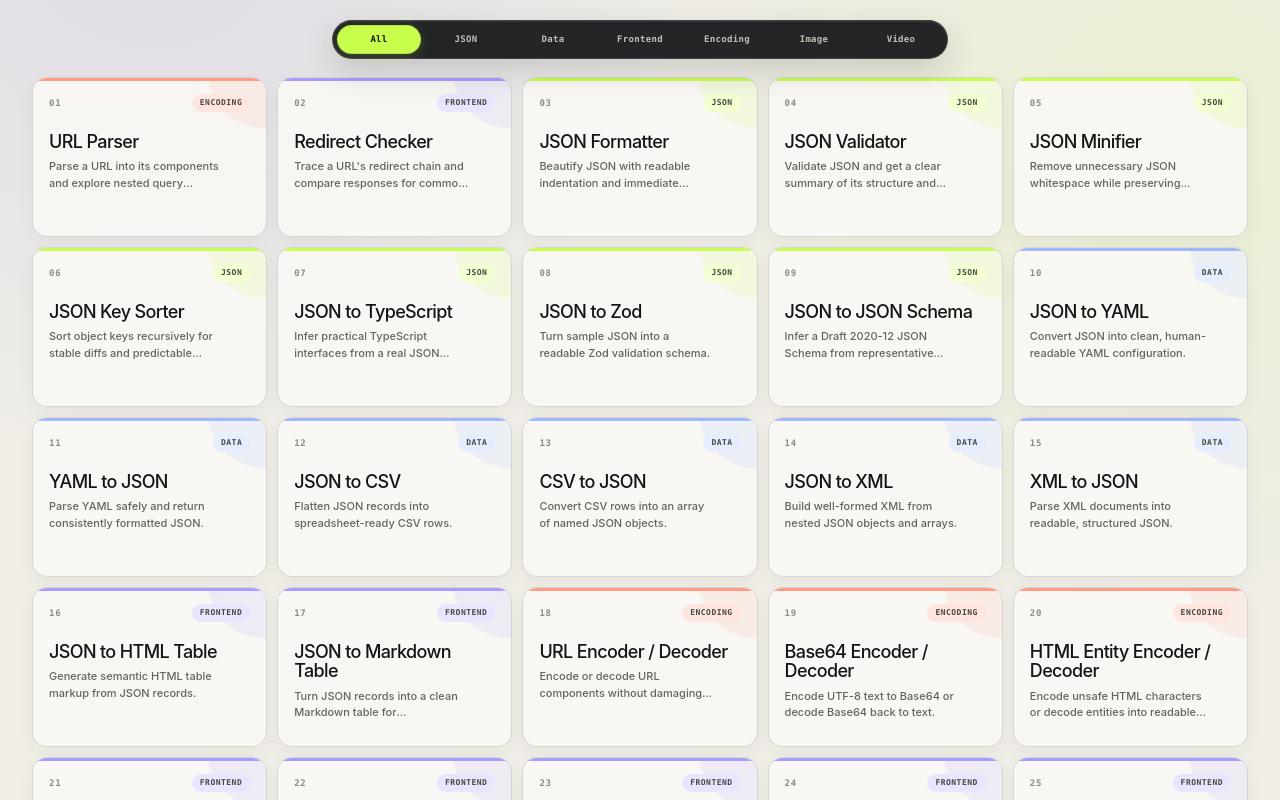
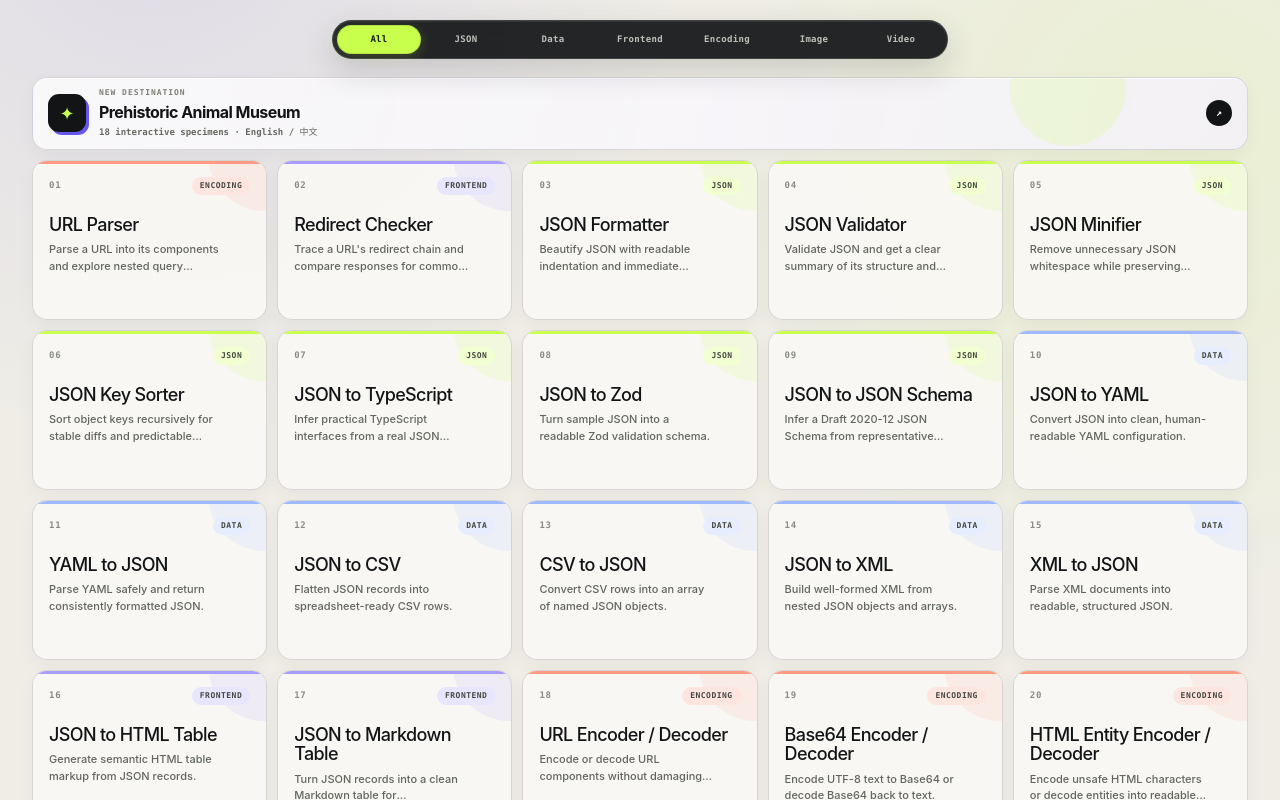
Before and after one commit to sufaith/xxf-json-frontend-toolbox, a Next.js app: page / in a window 1280 px wide. Shown: the top 800 px of the page. Built offline with nearby package versions, Linux system fonts and the light colour scheme.

Commit message:
Update ToolExplorer.tsx

```diff
--- a/components/ToolExplorer.tsx
+++ b/components/ToolExplorer.tsx
@@ -25,6 +25,11 @@ export function ToolExplorer() {
           ))}
         </div>
       </div>
+      <Link href="/animal/" className="museum-feature">
+        <span className="museum-feature__mark" aria-hidden="true">✦</span>
+        <span className="museum-feature__copy"><small>NEW DESTINATION</small><strong>Prehistoric Animal Museum</strong><em>18 interactive specimens · English / 中文</em></span>
+        <span className="museum-feature__arrow" aria-hidden="true">↗</span>
+      </Link>
       <div className="tool-card-grid">
         {filtered.map((tool, index) => (
           <Link
```
